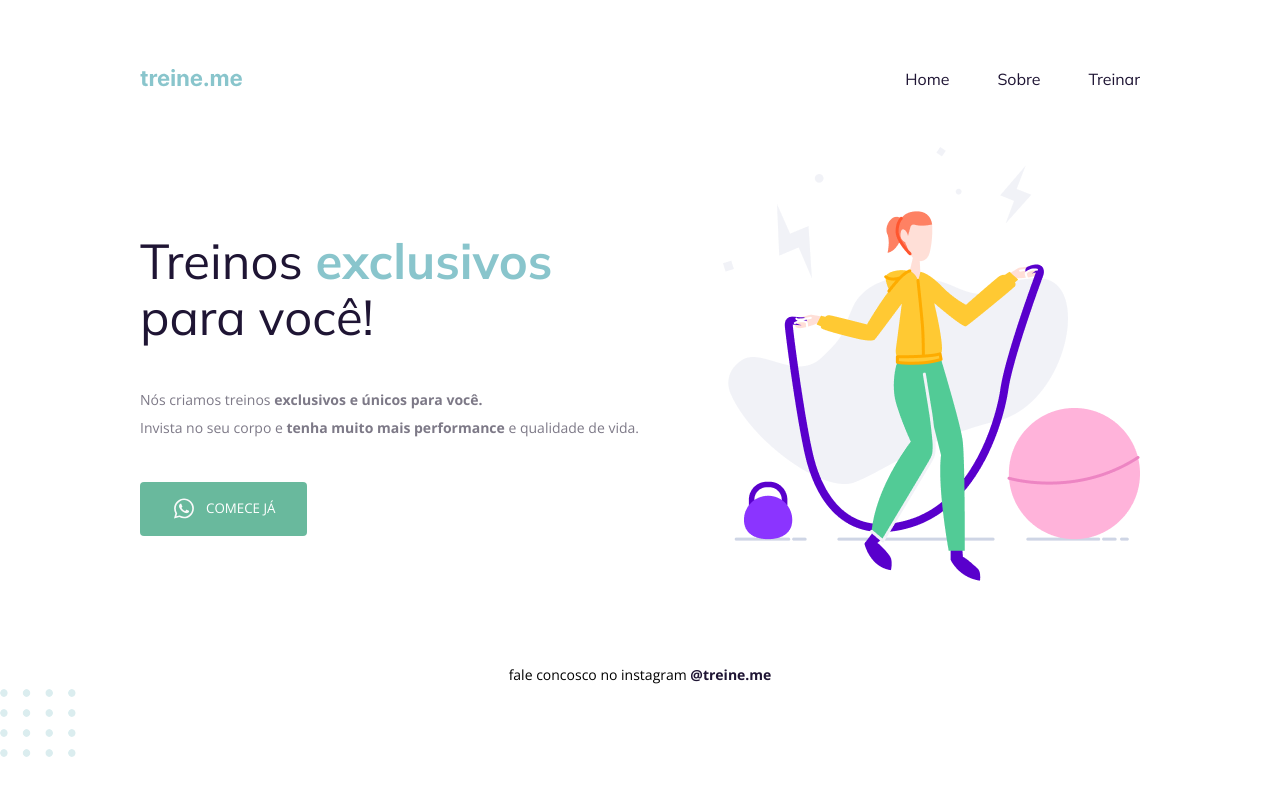
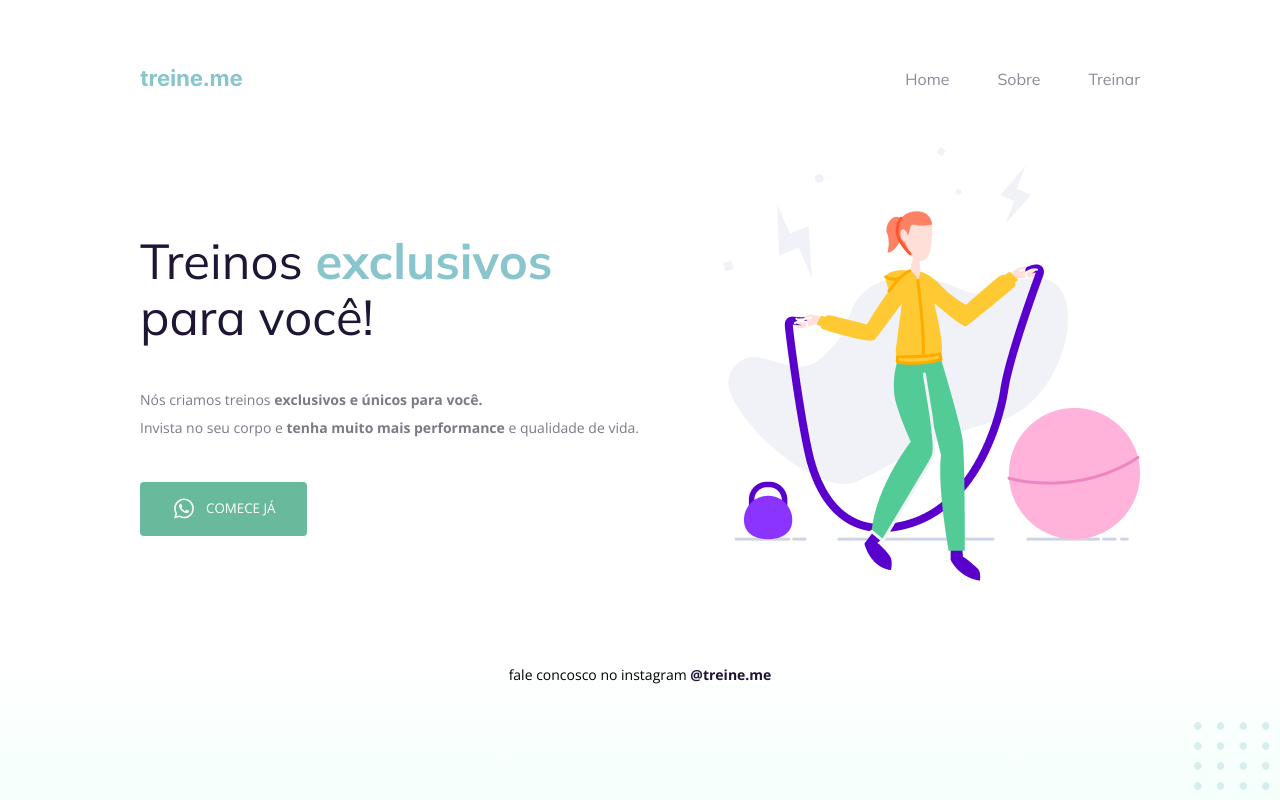
Before and after one commit to Letimberg/explorer-projeto02, a plain HTML site: page index.html in a window 1280 px wide. Drawn offline with nearby package versions, Linux system fonts and the light colour scheme.

Commit message:
Projeto finalizado

```diff
--- a/index.html
+++ b/index.html
@@ -63,6 +63,7 @@
         </div>
 
         <img
+            id="balls"
             src="images/balls.svg"
             alt="Bolinhas decorativas verdes no contato inferior direito da página"
         />
--- a/style.css
+++ b/style.css
@@ -2,11 +2,20 @@
     margin: 0;
 
     font-family: "Open Sans", sans-serif;
+
+    background: linear-gradient(
+        180deg,
+        rgba(227, 255, 248, 0) 82.08%,
+        rgba(227, 255, 248, 0.38) 100%
+    );
+
+    min-height: 100vh;
 }
 
 .page {
     width: 1000px;
-    margin: 65px auto 0;
+    margin: 0 auto;
+    padding-top: 65px;
 }
 
 nav {
@@ -30,8 +39,13 @@
     text-decoration: none;
 }
 
+ul li a {
+    opacity: 0.5;
+}
+
 ul li a:hover {
     font-weight: bold;
+    opacity: 1;
 }
 
 h1,
@@ -102,3 +116,9 @@
 footer a {
     font-weight: bold;
 }
+
+#balls {
+    position: fixed;
+    bottom: 0;
+    right: 0;
+}
```
